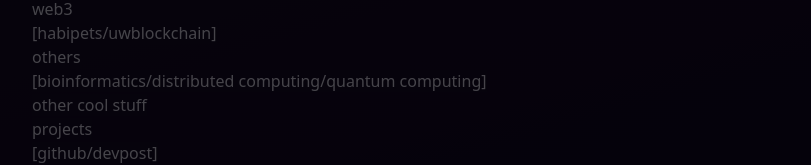
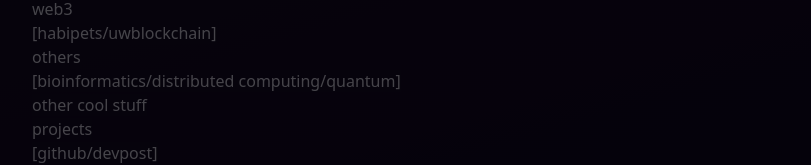
Before and after one commit to LeonDong02/zeroultra, a Next.js app: page / in a window 1280 px wide. Shown: the part 1131-1296 px from the top of the page, without its empty margins (234-1045 px from the left). Built offline with nearby package versions, Linux system fonts and the light colour scheme; no server answers.

Commit message:
Update interests.js

```diff
--- a/pages/components/interests.js
+++ b/pages/components/interests.js
@@ -76,7 +76,7 @@ export default function Interests({stargaze}) {
                                 </a>
                                 /
                                 <a href='https://uwflow.com/course/co481' target="_blank" rel="noreferrer" class="transition ease-in-out underline text-violet-600 hover:text-violet-700 duration-100">
-                                quantum computing
+                                quantum
                                 </a>
                                 ]
                             </span>
```
